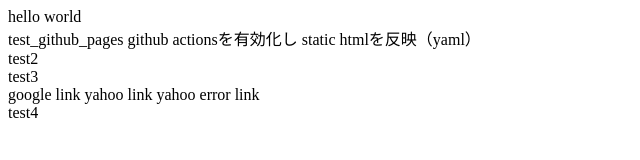
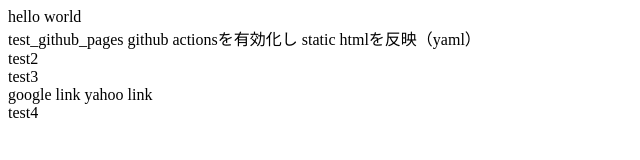
Before and after one commit to ms-skysky/test_github_pages, a plain HTML site: page index.html in a window 1280 px wide. Shown: the full height of the page, 0-640 px from the left. Drawn offline with Linux system fonts and the light colour scheme.

Commit message:
Update index.html

```diff
--- a/index.html
+++ b/index.html
@@ -19,7 +19,6 @@
             <br>
             <a hred="https://www.google.co.jp/">google link</a>
             <a hred="https://www.yahoo.co.jp/">yahoo link</a>
-            <a hred="https://www.yahoo.yahooerror.co.jp/">yahoo error link</a>
             <br>
             test4
         </body>
```
